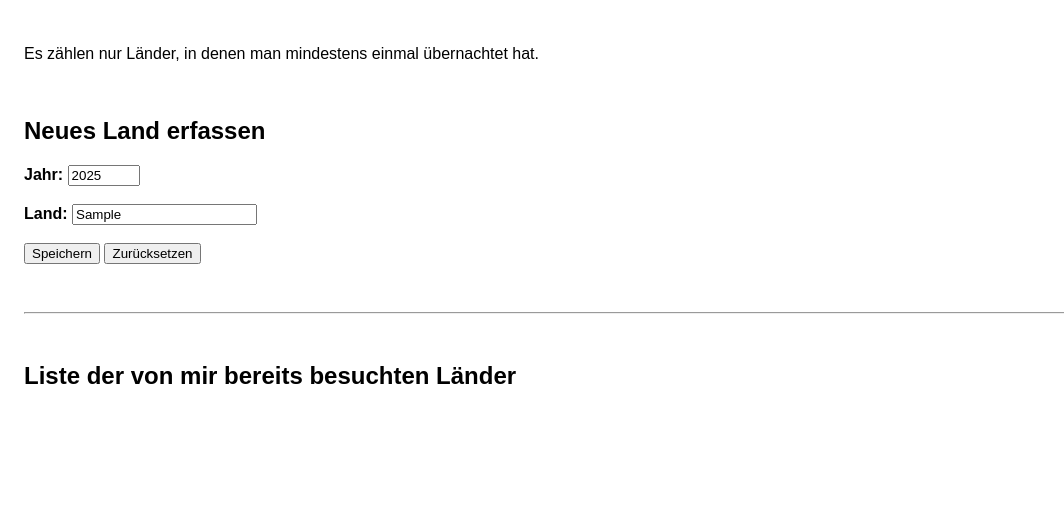
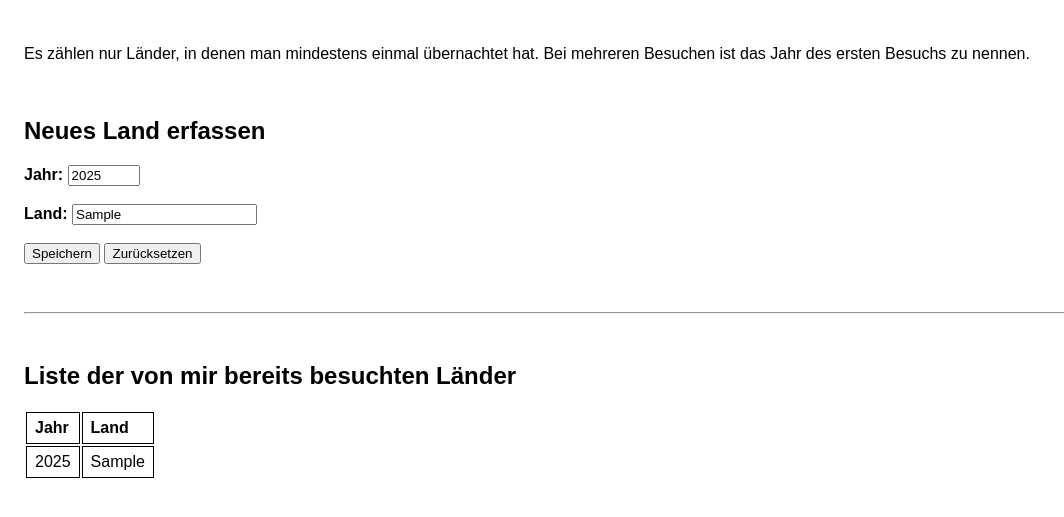
Before and after one commit to MDecker-MobileComputing/HTML_IndexedDB_MyCountries, a plain HTML site: page docs/index.html in a window 1280 px wide. Both pictures are taken after typing "Sample" into the empty fields and a click on the button "Speichern". Shown: the part 85-602 px from the top of the page, without its empty margins (0-1064 px from the left). Drawn offline with Linux system fonts and the light colour scheme.

Commit message:
Zeilen in Tabelle werden hinzugefuegt

```diff
--- a/docs/index.html
+++ b/docs/index.html
@@ -10,7 +10,10 @@
 
   <h1>Alle meine Länder</h1>
 
-  <p>Es zählen nur Länder, in denen man mindestens einmal übernachtet hat.</p>
+  <p>
+    Es zählen nur Länder, in denen man mindestens einmal übernachtet hat.
+    Bei mehreren Besuchen ist das Jahr des ersten Besuchs zu nennen.
+  </p>
   <br>
 
   <h2>Neues Land erfassen</h2>
@@ -40,12 +43,22 @@
   </form>
 
 
-  <hr>
+  <hr><!-- ----------------------------------------------- -->
 
 
   <h2>Liste der von mir bereits besuchten Länder</h2>
 
-  <div id="divTabelle"></div>
+  <table>
+    <thead>
+      <tr>
+        <th>Jahr</th>
+        <th>Land</th>
+      </tr>
+    </thead>
+    <tbody id="tabelleBody">
+    </tbody>
+  </table>
+  <br>
 
 
   <div id="meldung"></div>
--- a/docs/laender-styles.css
+++ b/docs/laender-styles.css
@@ -19,3 +19,10 @@ hr {
     margin-top   : 3rem;
     margin-bottom: 3rem;
 }
+
+
+table th, table td {
+  border: 1px solid black;
+  padding: 6px 8px;
+  text-align: left;
+}
--- a/docs/laender.js
+++ b/docs/laender.js
@@ -4,7 +4,10 @@
 let inputJahr = null;
 let inputLand = null;
 
-let divTabelle = null;
+let divTabelle  = null;
+let tabelleBody = null;
+
+let jahrAktuell = new Date().getFullYear();
 
 
 /**
@@ -12,8 +15,15 @@ let divTabelle = null;
  */
 window.addEventListener( "load", async function () {
 
-    inputJahr = document.getElementById( "inputJahr" );
-    inputLand = document.getElementById( "inputLand" );
+    inputJahr   = document.getElementById( "inputJahr"   );
+    inputLand   = document.getElementById( "inputLand"   );
+    tabelleBody = document.getElementById( "tabelleBody" );
+
+    if ( !inputJahr || !inputLand || !tabelleBody ) {
+
+        this.alert( "Interner Fehler: Mindestens eines der HTML-Elemente wurde nicht gefunden." );
+        return;
+    }
 
     onButtonZuruecksetzen();
 
@@ -33,8 +43,19 @@ function onButtonSpeichern( event ) {
     event.preventDefault();
 
     const jahr = inputJahr.value.trim();
-    if ( !jahr || jahr < 1900 || jahr > 2099 ) {
-         alert( "Ungültige Eingabe für Jahreszahl." );
+    if ( !jahr ) {
+
+        alert( "Keine Jahreszahl eingegeben." );
+        return;
+    }
+    if ( jahr < 1900 ) {
+
+         alert( "Jahreszahl liegt zu weit in der Vergangenheit." );
+         return;
+    }
+    if ( jahr > jahrAktuell ) {
+
+         alert( "Jahreszahl liegt in der Zukunft." );
          return;
     }
 
@@ -44,6 +65,9 @@ function onButtonSpeichern( event ) {
         alert( "Ungültige Eingabe: Leeres Land." );
         return;
     }
+
+
+    addTabellenZeile( jahr, neuesLand );
 }
 
 
@@ -54,8 +78,30 @@ function onButtonZuruecksetzen( event ) {
 
     if ( event ) { event.preventDefault(); }
 
-    const jahrAktuell = new Date().getFullYear();
+
     inputJahr.value = jahrAktuell;
-
     inputLand.value = "";
 }
+
+
+/**
+ * Zeile in Tabelle einfügen.
+ *
+ * @param {number} jahr Jahreszahl Erstbesuch (muss schon validiert sein)
+ *
+ * @param {string} land Land, z.B. "Frankreich" (muss schon validiert sein)
+ */
+function addTabellenZeile( jahr, land ) {
+
+    const tabellenZeileKnoten = document.createElement( "tr" );
+
+    const zelleJahr = document.createElement( "td" );
+    const zelleLand = document.createElement( "td" );
+
+    zelleJahr.textContent = jahr + "";
+    zelleLand.textContent = land;
+
+    tabellenZeileKnoten.appendChild( zelleJahr );
+    tabellenZeileKnoten.appendChild( zelleLand );
+    tabelleBody.appendChild( tabellenZeileKnoten );
+}
```
